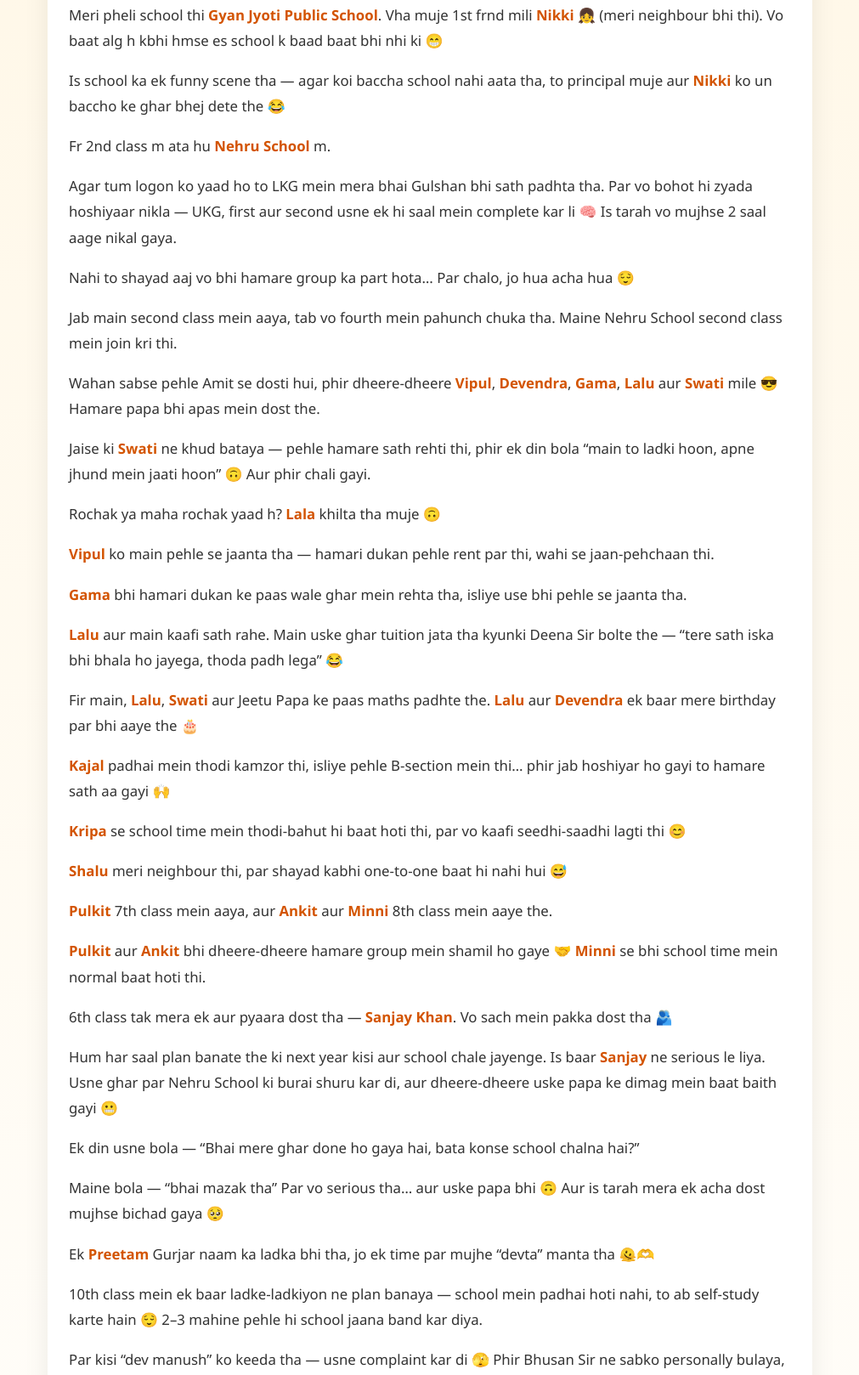
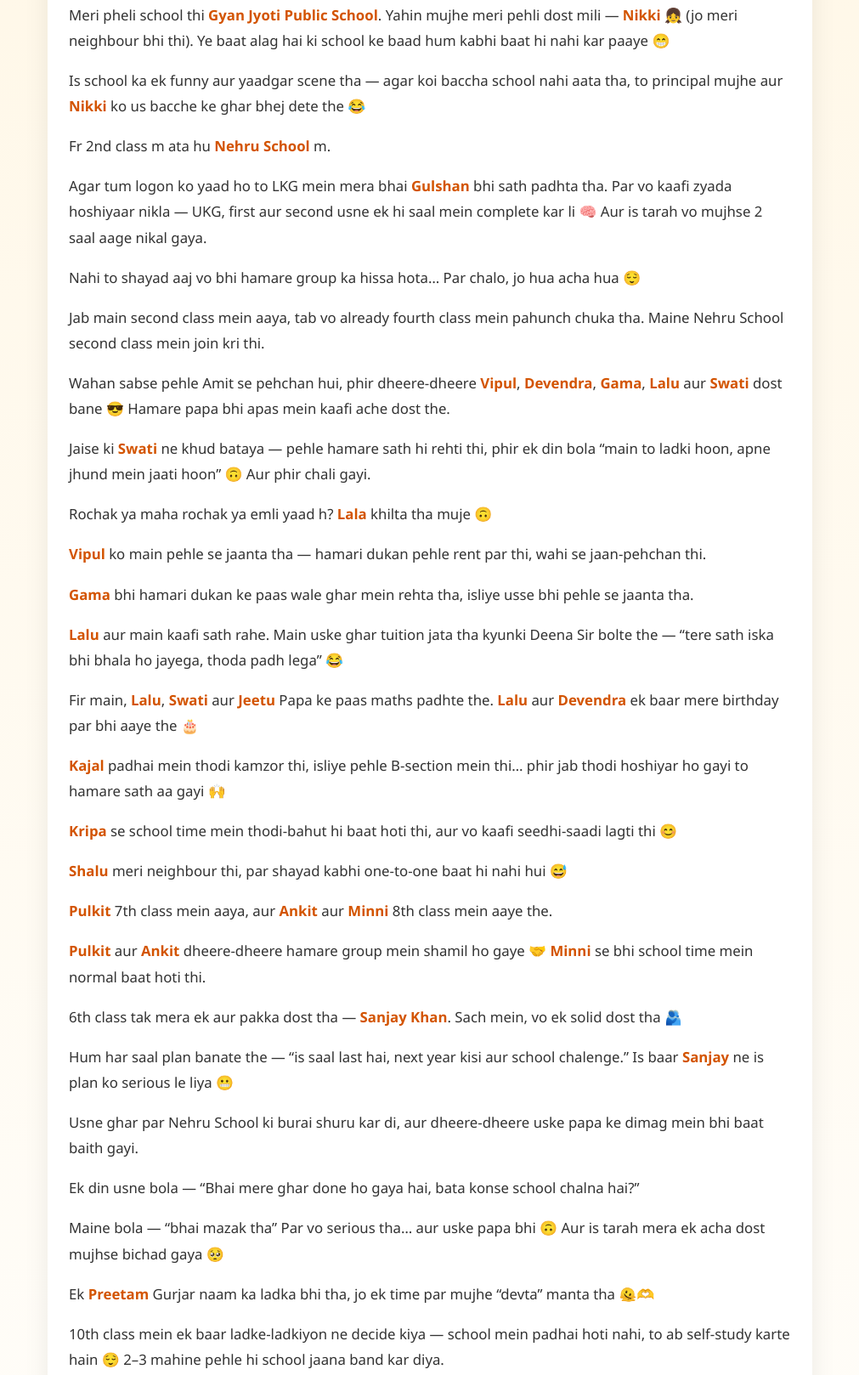
Before and after one commit to hemantssharma/school-reunion, a plain HTML site: page docs/index.html in a window 1280 px wide. Shown: the part 324-1942 px from the top of the page at 85% size, without its empty margins (134-1145 px from the left). Drawn offline with Linux system fonts and the light colour scheme.

Commit message:
Update index.html

```diff
--- a/docs/index.html
+++ b/docs/index.html
@@ -51,8 +51,16 @@
       color: #d35400;
     }
 
+    .quote {
+      margin-top: 40px;
+      text-align: center;
+      font-style: italic;
+      color: #555;
+      font-size: 1.05rem;
+    }
+
     .shayari {
-      margin-top: 35px;
+      margin-top: 15px;
       background: linear-gradient(135deg, #ffe6f0, #fff);
       padding: 25px;
       border-radius: 12px;
@@ -84,59 +92,62 @@
 
 <p>
 Meri pheli school thi <strong>Gyan Jyoti Public School</strong>.
-Vha muje 1st frnd mili <strong>Nikki</strong> 👧 (meri neighbour bhi thi).
-Vo baat alg h kbhi hmse es school k baad baat bhi nhi ki 😁
+Yahin mujhe meri pehli dost mili — <strong>Nikki</strong> 👧 (jo meri neighbour bhi thi).
+Ye baat alag hai ki school ke baad hum kabhi baat hi nahi kar paaye 😁
 </p>
 
 <p>
-Is school ka ek funny scene tha — agar koi baccha school nahi aata tha,
-to principal muje aur <strong>Nikki</strong> ko un baccho ke ghar bhej dete the 😂
+Is school ka ek funny aur yaadgar scene tha —
+agar koi baccha school nahi aata tha,
+to principal mujhe aur <strong>Nikki</strong> ko us bacche ke ghar bhej dete the 😂
 </p>
 
 <p>Fr 2nd class m ata hu <strong>Nehru School</strong> m.</p>
 
 <p>
-Agar tum logon ko yaad ho to LKG mein mera bhai Gulshan bhi sath padhta tha.
-Par vo bohot hi zyada hoshiyaar nikla — UKG, first aur second usne ek hi saal mein complete kar li 🧠
-Is tarah vo mujhse 2 saal aage nikal gaya.
+Agar tum logon ko yaad ho to LKG mein mera bhai <strong>Gulshan</strong> bhi sath padhta tha.
+Par vo kaafi zyada hoshiyaar nikla —
+UKG, first aur second usne ek hi saal mein complete kar li 🧠
+Aur is tarah vo mujhse 2 saal aage nikal gaya.
 </p>
 
 <p>
-Nahi to shayad aaj vo bhi hamare group ka part hota…
+Nahi to shayad aaj vo bhi hamare group ka hissa hota…
 Par chalo, jo hua acha hua 😌
 </p>
 
 <p>
-Jab main second class mein aaya, tab vo fourth mein pahunch chuka tha.
+Jab main second class mein aaya, tab vo already fourth class mein pahunch chuka tha.
 Maine Nehru School second class mein join kri thi.
 </p>
 
 <p>
-Wahan sabse pehle Amit se dosti hui,
-phir dheere-dheere <strong>Vipul</strong>, <strong>Devendra</strong>, <strong>Gama</strong>, <strong>Lalu</strong> aur <strong>Swati</strong> mile 😎
-Hamare papa bhi apas mein dost the.
+Wahan sabse pehle Amit se pehchan hui,
+phir dheere-dheere <strong>Vipul</strong>, <strong>Devendra</strong>, <strong>Gama</strong>, <strong>Lalu</strong> aur <strong>Swati</strong> dost bane 😎
+Hamare papa bhi apas mein kaafi ache dost the.
 </p>
 
 <p>
 Jaise ki <strong>Swati</strong> ne khud bataya —
-pehle hamare sath rehti thi, phir ek din bola
+pehle hamare sath hi rehti thi,
+phir ek din bola
 “main to ladki hoon, apne jhund mein jaati hoon” 🙃
 Aur phir chali gayi.
 </p>
 
 <p>
-Rochak ya maha rochak yaad h?
+Rochak ya maha rochak ya emli yaad h?
 <strong>Lala</strong> khilta tha muje 🙃
 </p>
 
 <p>
 <strong>Vipul</strong> ko main pehle se jaanta tha —
-hamari dukan pehle rent par thi, wahi se jaan-pehchaan thi.
+hamari dukan pehle rent par thi, wahi se jaan-pehchan thi.
 </p>
 
 <p>
 <strong>Gama</strong> bhi hamari dukan ke paas wale ghar mein rehta tha,
-isliye use bhi pehle se jaanta tha.
+isliye usse bhi pehle se jaanta tha.
 </p>
 
 <p>
@@ -146,19 +157,19 @@
 </p>
 
 <p>
-Fir main, <strong>Lalu</strong>, <strong>Swati</strong> aur Jeetu Papa ke paas maths padhte the.
+Fir main, <strong>Lalu</strong>, <strong>Swati</strong> aur <strong>Jeetu</strong> Papa ke paas maths padhte the.
 <strong>Lalu</strong> aur <strong>Devendra</strong> ek baar mere birthday par bhi aaye the 🎂
 </p>
 
 <p>
 <strong>Kajal</strong> padhai mein thodi kamzor thi,
 isliye pehle B-section mein thi…
-phir jab hoshiyar ho gayi to hamare sath aa gayi 🙌
+phir jab thodi hoshiyar ho gayi to hamare sath aa gayi 🙌
 </p>
 
 <p>
 <strong>Kripa</strong> se school time mein thodi-bahut hi baat hoti thi,
-par vo kaafi seedhi-saadhi lagti thi 😊
+aur vo kaafi seedhi-saadi lagti thi 😊
 </p>
 
 <p>
@@ -172,20 +183,24 @@
 </p>
 
 <p>
-<strong>Pulkit</strong> aur <strong>Ankit</strong> bhi dheere-dheere hamare group mein shamil ho gaye 🤝
+<strong>Pulkit</strong> aur <strong>Ankit</strong> dheere-dheere hamare group mein shamil ho gaye 🤝
 <strong>Minni</strong> se bhi school time mein normal baat hoti thi.
 </p>
 
 <p>
-6th class tak mera ek aur pyaara dost tha — <strong>Sanjay Khan</strong>.
-Vo sach mein pakka dost tha 🫂
+6th class tak mera ek aur pakka dost tha — <strong>Sanjay Khan</strong>.
+Sach mein, vo ek solid dost tha 🫂
 </p>
 
 <p>
-Hum har saal plan banate the ki next year kisi aur school chale jayenge.
-Is baar <strong>Sanjay</strong> ne serious le liya.
+Hum har saal plan banate the —
+“is saal last hai, next year kisi aur school chalenge.”
+Is baar <strong>Sanjay</strong> ne is plan ko serious le liya 😬
+</p>
+
+<p>
 Usne ghar par Nehru School ki burai shuru kar di,
-aur dheere-dheere uske papa ke dimag mein baat baith gayi 😬
+aur dheere-dheere uske papa ke dimag mein bhi baat baith gayi.
 </p>
 
 <p>
@@ -205,7 +220,7 @@
 </p>
 
 <p>
-10th class mein ek baar ladke-ladkiyon ne plan banaya —
+10th class mein ek baar ladke-ladkiyon ne decide kiya —
 school mein padhai hoti nahi,
 to ab self-study karte hain 😌
 2–3 mahine pehle hi school jaana band kar diya.
@@ -241,15 +256,16 @@
 </p>
 
 <p>
-Bhartiyam ki bhi apni ek alag duniya thi,
+Bhartiyam School ki bhi apni ek alag duniya thi,
 aur kaafi achi yaadein bhi 💭
 Kabhi wo bhi share karunga.
 </p>
 
 </div>
 
+<p class="quote">“ye shayri meri school ki crush k liye” 💖</p>
+
 <div class="shayari">
-  <p>💫</p>
   <p>
     Tum bani ho sirf mere liye,<br>
     Khuda ne banaya hai mujhe sirf tumhare liye!
@@ -262,7 +278,6 @@
     Tum maano ya na maano, ye tumhari khushi hai…<br>
     Par aaj is mehfil mein aaya hoon — bas tumhare liye 🫣🫣
   </p>
-  <p>💖</p>
 </div>
 
 <footer>
```
